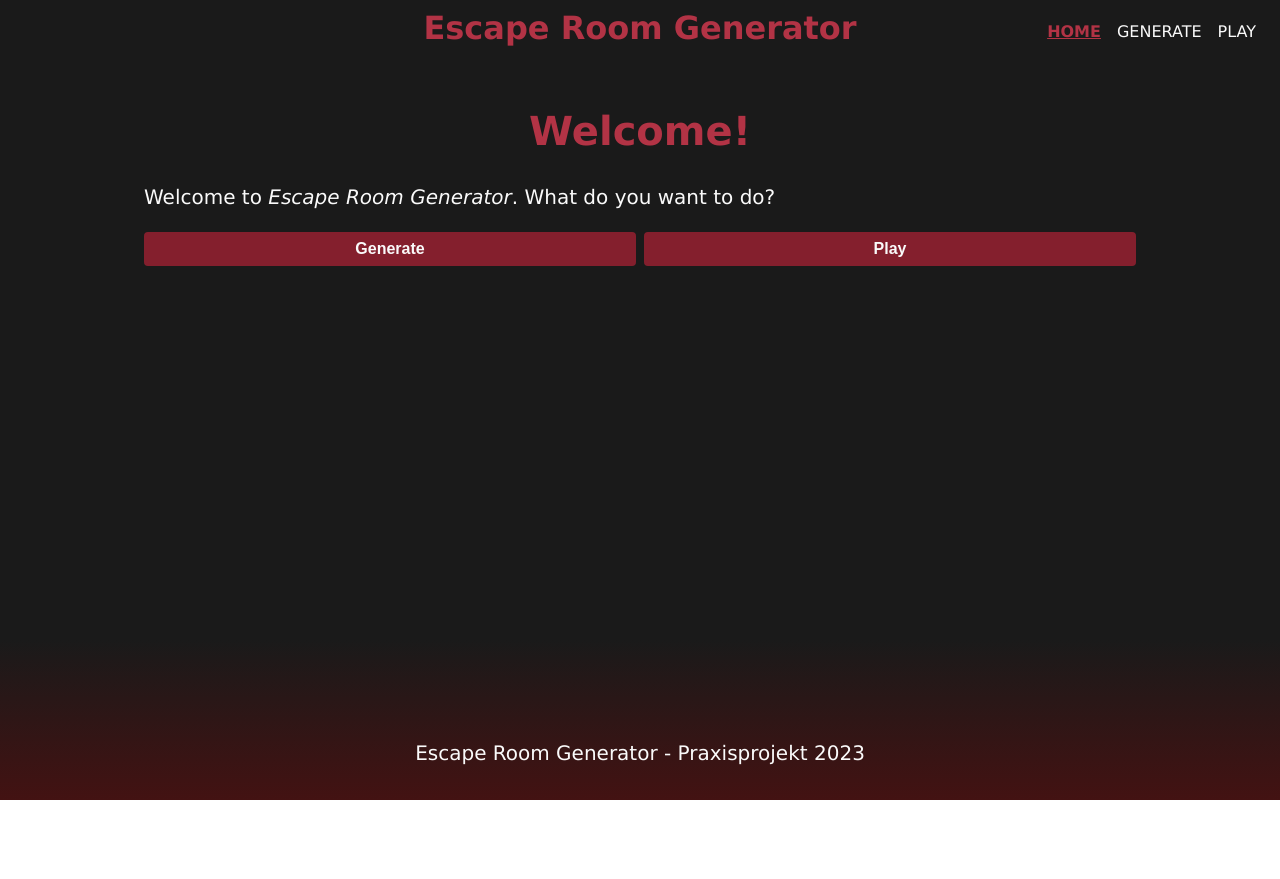
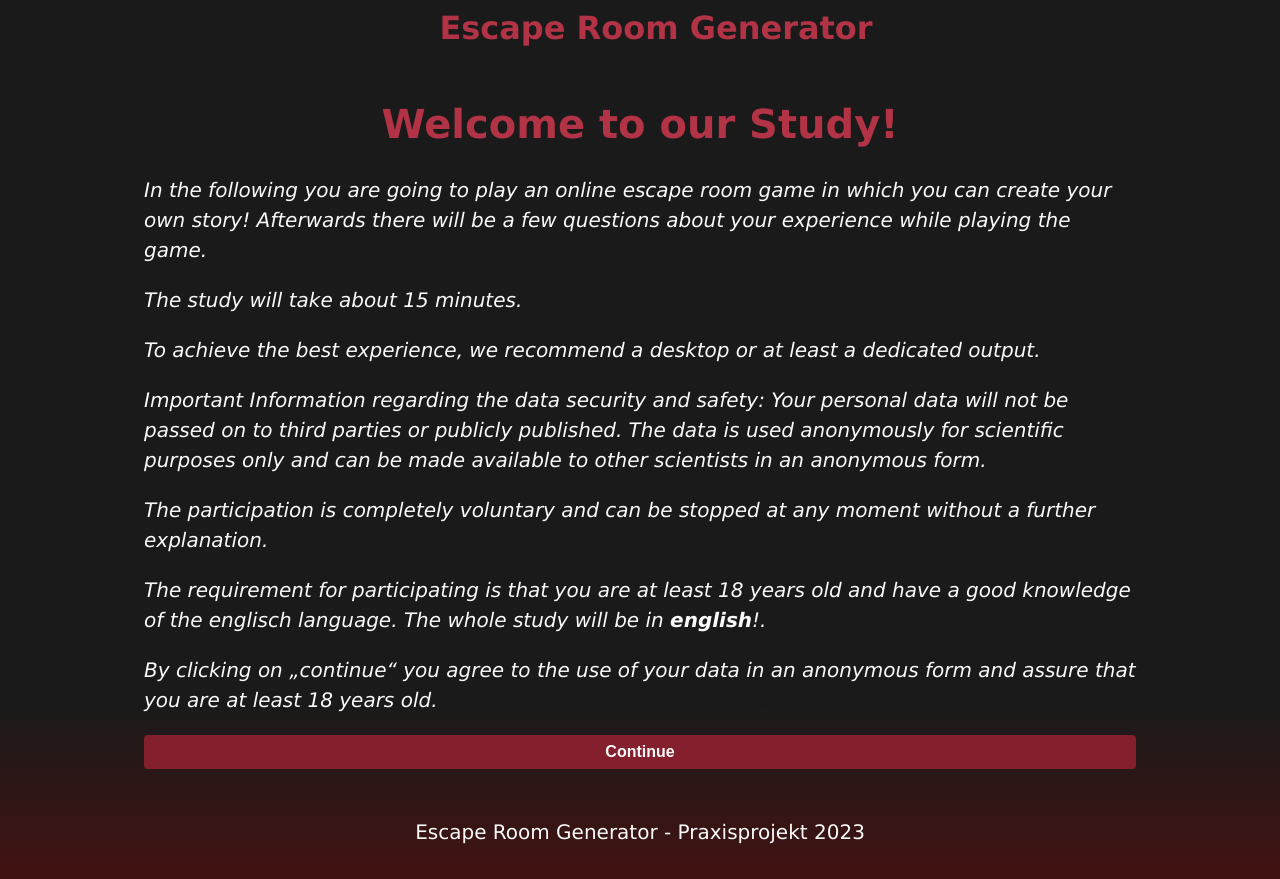
Before and after one commit to DerChrille/Praxisprojekt, a SvelteKit app: page / in a window 1280 px wide. Before the commit the page ends 800 px from the top, so only its background shows below. Built offline with nearby package versions, Linux system fonts and the light colour scheme.

Commit message:
Nav out, breefing in, play page as entrancepoint

```diff
--- a/src/routes/+page.svelte
+++ b/src/routes/+page.svelte
@@ -8,12 +8,46 @@
 	});
 </script>
 
-<h1>Welcome!</h1>
-<p>Welcome to <em>Escape Room Generator</em>. What do you want to do?</p>
+<h1>Welcome to our Study!</h1>
+<p>
+	<em
+		>In the following you are going to play an online escape room game in which you can create your
+		own story! Afterwards there will be a few questions about your experience while playing the
+		game.
+	</em>
+</p>
+<p><em>The study will take about 15 minutes. </em></p>
+<p>
+	<em>To achieve the best experience, we recommend a desktop or at least a dedicated output. </em>
+</p>
+<p>
+	<em
+		>Important Information regarding the data security and safety: Your personal data will not be
+		passed on to third parties or publicly published. The data is used anonymously for scientific
+		purposes only and can be made available to other scientists in an anonymous form.
+	</em>
+</p>
+<p>
+	<em
+		>The participation is completely voluntary and can be stopped at any moment without a further
+		explanation.
+	</em>
+</p>
+<p>
+	<em
+		>The requirement for participating is that you are at least 18 years old and have a good
+		knowledge of the englisch language. The whole study will be in <b> english</b>!.
+	</em>
+</p>
+<p>
+	<em
+		>By clicking on „continue“ you agree to the use of your data in an anonymous form and assure
+		that you are at least 18 years old.
+	</em>
+</p>
 
 <div>
-	<button on:click={() => goto('/generator')}>Generate</button>
-	<button on:click={() => goto('/play')}>Play</button>
+	<button on:click={() => goto('/play')}>Continue</button>
 </div>
 
 <style>
--- a/src/routes/Header.svelte
+++ b/src/routes/Header.svelte
@@ -5,7 +5,7 @@
 <header>
 	<div class="blocker" />
 	<a href="/"><h2>Escape Room Generator</h2></a>
-	<nav>
+	<!--<nav>
 		<ul>
 			<li aria-current={$page.url.pathname === '/' ? 'page' : undefined}>
 				<a href="/">Home</a>
@@ -17,14 +17,14 @@
 				<a href="/play">Play</a>
 			</li>
 		</ul>
-	</nav>
+	</nav>-->
 </header>
 
 <style>
 	.blocker,
-	nav {
+	/*nav {
 		flex: 1;
-	}
+	}*/
 
 	header {
 		display: flex;
@@ -37,7 +37,7 @@
 		margin-bottom: 0;
 	}
 
-	nav {
+	/*nav {
 		display: flex;
 		justify-content: flex-end;
 	}
@@ -74,7 +74,7 @@
 		text-transform: uppercase;
 		text-decoration: none;
 		transition: color 0.2s linear;
-	}
+	}*/
 
 	a:hover {
 		color: var(--color-theme-1);
--- a/src/routes/play/+page.svelte
+++ b/src/routes/play/+page.svelte
@@ -79,12 +79,15 @@
 </script>
 
 <h1>Play your escape room!</h1>
+<h3>Is it your first time here?</h3>
+<h4>Here you can generarte your own escaperoom experience!</h4>
 
-<p>
-	Please paste your escape room code below. If you don't have a code, you can <a href="/generator"
-		>generate</a
-	> one here.
-</p>
+<button id="Generatorbutton" on:click={() => goto('/generator')}>Lets start generating!</button>
+<p />
+<p />
+<p />
+<p />
+<h4>You already generated a room? Or got on from a friend?</h4>
 
 {#if feedback != ''}
 	<p in:fade class="feedback">
@@ -103,14 +106,25 @@
 	bind:value={input}
 />
 
-<button disabled={escapeRoomObject === undefined} on:click={playButton}>Play!</button>
+<button id="Playbutton" disabled={escapeRoomObject === undefined} on:click={playButton}
+	>Lets start!</button
+>
 
 <style>
 	.feedback {
 		margin-bottom: 0;
 	}
+	#Generatorbutton {
+		align-self: center;
+		width: 50%;
+	}
 
-	button {
+	#Generatorbutton:hover {
+		transition: all 0.2s ease;
+		transform: scale(1.1);
+	}
+	#Playbutton {
+		align-self: center;
 		margin-top: 0.5em;
 	}
 
@@ -118,4 +132,12 @@
 		text-align: center;
 		font-size: 350%;
 	}
+	h3 {
+		text-align: center;
+		color: aliceblue;
+	}
+	h4 {
+		text-align: center;
+		color: aliceblue;
+	}
 </style>
```
Also changed, not shown: src/lib/global.js.
